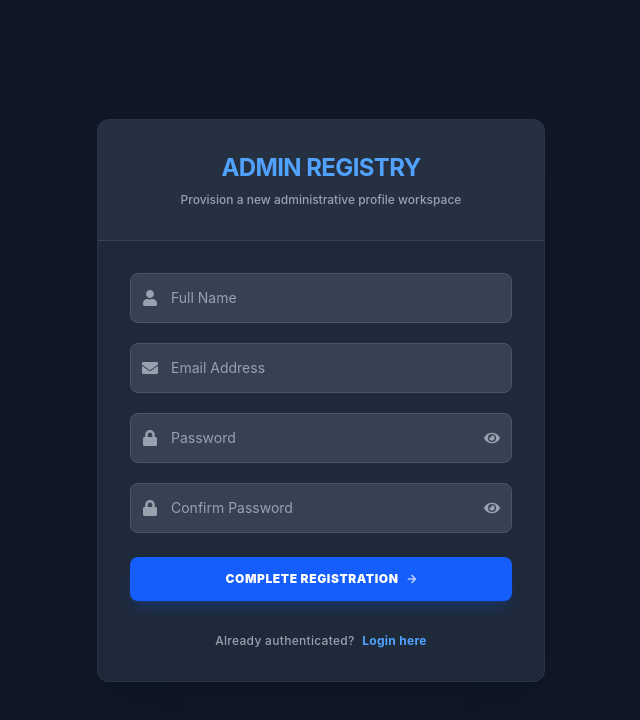
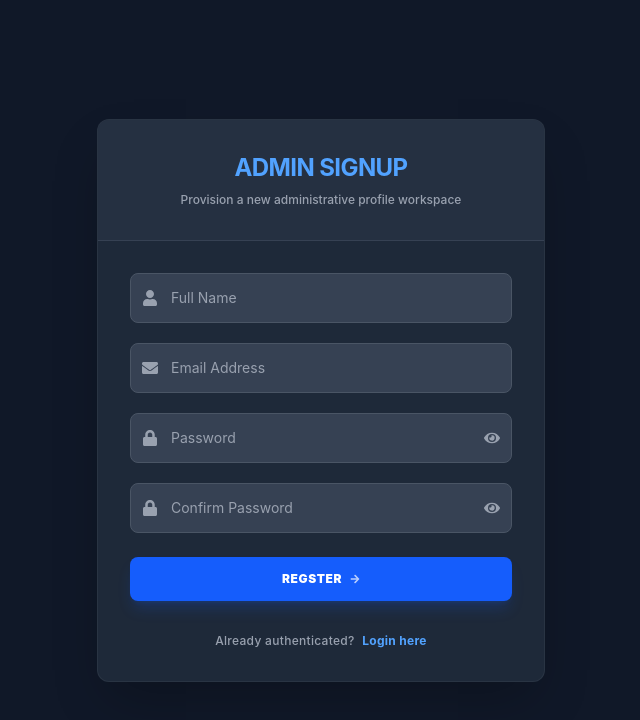
Before and after one commit to Altarserversassociationstacc/altar-server-association-Admin, a React (Vite) app: page /admin/signup in a window 1280 px wide. Shown: the top 720 px of the page, without its empty margins (319-959 px from the left). Built offline with nearby package versions, Linux system fonts and the light colour scheme; no server answers.

Commit message:
src/pages/AdminSignup

```diff
--- a/src/pages/AdminLogin.jsx
+++ b/src/pages/AdminLogin.jsx
@@ -6,7 +6,7 @@ import axios from 'axios';
 
 // 🌐 ENVIRONMENT CONTEXT GATEWAY
 // Automatically defaults to local dev port, swaps dynamically on production deployment
-const API_BASE_URL = import.meta.env.VITE_API_URL || 'http://localhost:5001';
+const API_BASE_URL = import.meta.env.VITE_API_BASE_URL || 'http://localhost:5001';
 
 const AdminLogin = () => {
   const [formData, setFormData] = useState({ email: '', password: '' });
@@ -72,7 +72,7 @@ const AdminLogin = () => {
       <div className="max-w-md w-full bg-gray-800 rounded-xl shadow-2xl overflow-hidden border border-white/5">
 
         <div className="p-8 text-center border-b border-gray-700 bg-gray-700/30">
-          <h2 className="text-2xl font-bold tracking-tight text-blue-400 uppercase">Admin Portal</h2>
+          <h2 className="text-2xl font-bold tracking-tight text-blue-400 uppercase">Admin Login</h2>
           <p className="text-gray-400 text-xs mt-2 font-medium">Authenticate administrative session credentials</p>
         </div>
 
--- a/src/pages/AdminSignup.jsx
+++ b/src/pages/AdminSignup.jsx
@@ -123,7 +123,7 @@ const AdminSignup = () => {
 
         {/* Header Branding Container */}
         <div className="p-8 text-center border-b border-gray-700 bg-gray-700/30">
-          <h2 className="text-2xl font-bold tracking-tight text-blue-400 uppercase">Admin Registry</h2>
+          <h2 className="text-2xl font-bold tracking-tight text-blue-400 uppercase">Admin Signup</h2>
           <p className="text-gray-400 text-xs mt-2 font-medium">Provision a new administrative profile workspace</p>
         </div>
 
@@ -156,7 +156,7 @@ const AdminSignup = () => {
                 <PulseLoader color="#ffffff" size={6} margin={2} />
               ) : (
                 <>
-                  Complete Registration
+                  Regster
                   <FaArrowRight size={10} className="text-white/70" />
                 </>
               )}
```
